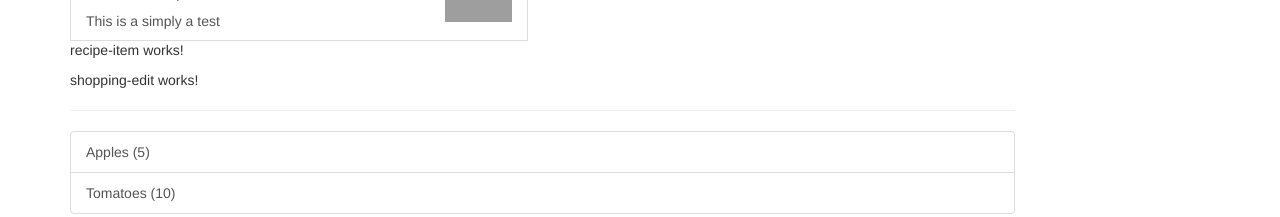
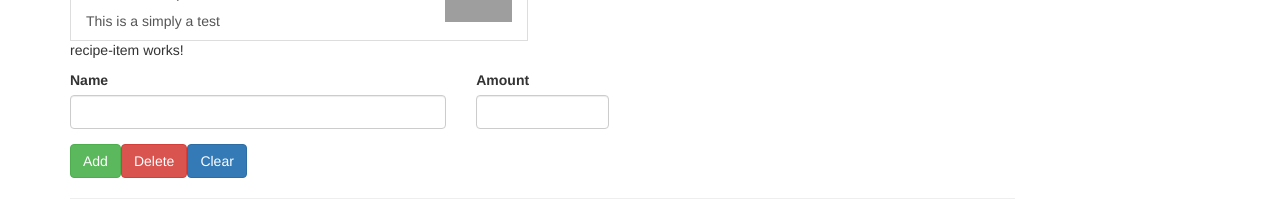
Before and after one commit to besingamkb/complete-angular-by-max, an Angular app: page / in a window 1280 px wide. Shown: the part 265-482 px from the top of the page. Built offline with nearby package versions, Linux system fonts and the light colour scheme; grey boxes are pictures that could not be loaded.

Commit message:
adding a shopping list edit section

```diff
--- a/src/app/shopping-list/shopping-edit/shopping-edit.component.html
+++ b/src/app/shopping-list/shopping-edit/shopping-edit.component.html
@@ -1,3 +1,23 @@
-<p>
-  shopping-edit works!
-</p>
+<div class="row">
+  <div class="col-xs-12">
+    <form>
+      <div class="row">
+        <div class="col-sm-5 form-group">
+          <label for="name">Name</label>
+          <input type="text" id="name" class="form-control">
+        </div>
+        <div class="col-sm-2 form-group">
+          <label for="amount">Amount</label>
+          <input type="number" id="amount" class="form-control">
+        </div>
+      </div>
+      <div class="row">
+        <div class="col-xs-12">
+          <button class="btn btn-success" type="submit">Add</button>
+          <button class="btn btn-danger" type="button">Delete</button>
+          <button class="btn btn-primary" type="button">Clear</button>
+        </div>
+      </div>
+    </form>
+  </div>
+</div>
```
